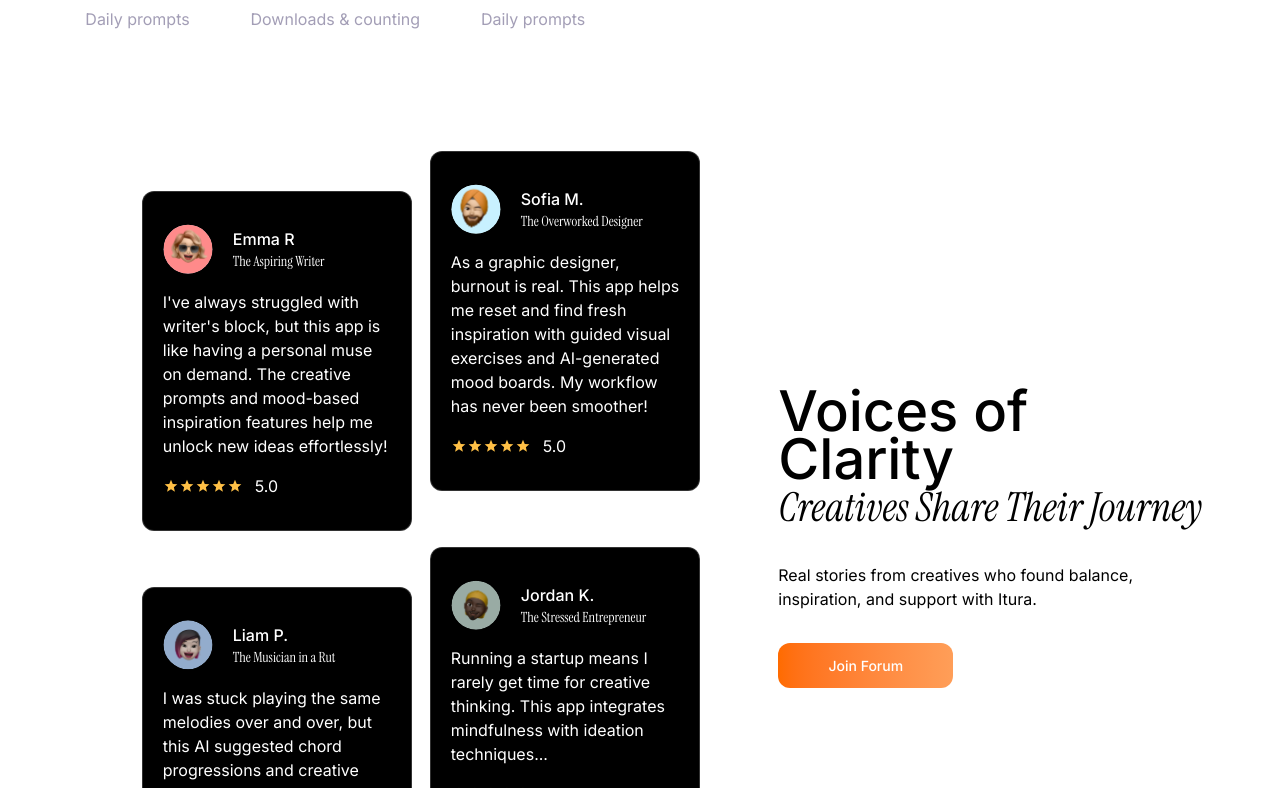
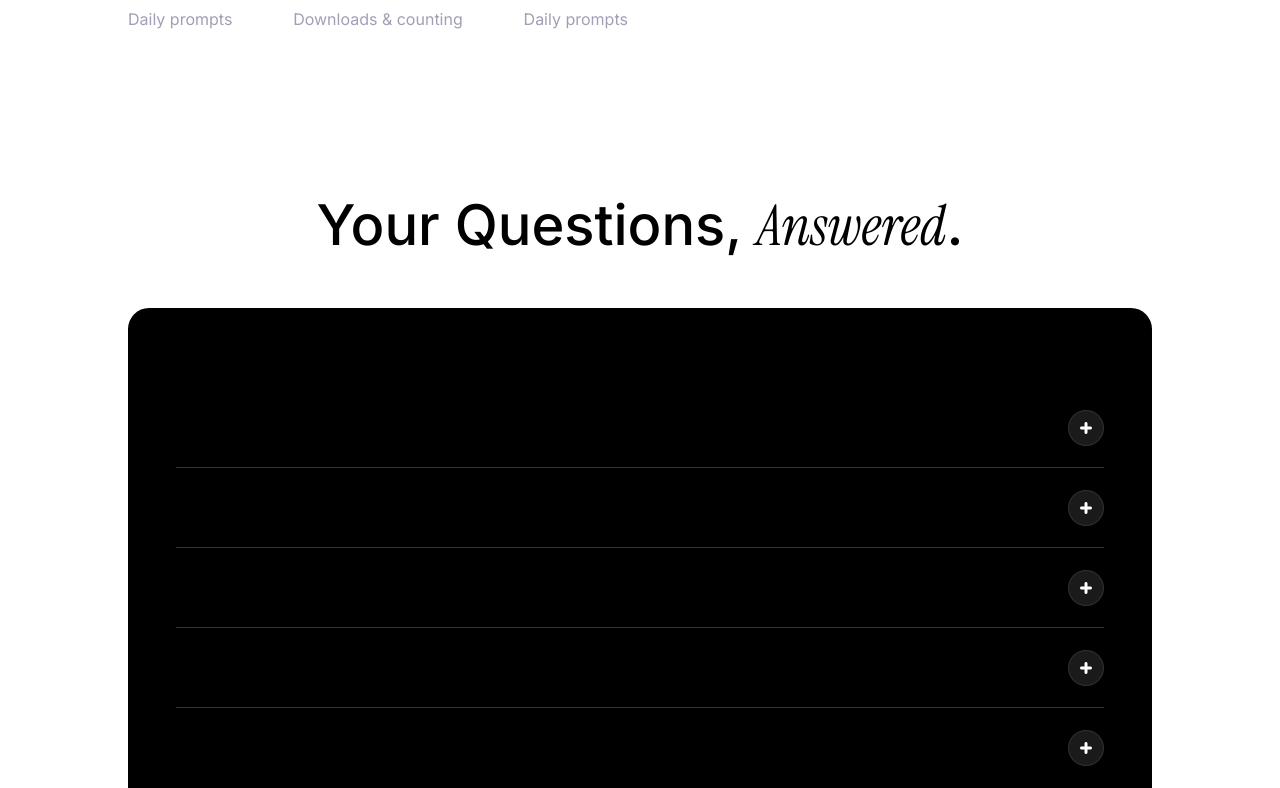
Before and after one commit to EncompassWell/Itura-FE-V2, a React (Vite) app: page / in a window 1280 px wide. Shown: the part 972-1760 px from the top of the page. Built offline with nearby package versions, Linux system fonts and the light colour scheme.

Commit message:
faq section

```diff
--- a/package.json
+++ b/package.json
@@ -11,6 +11,7 @@
   },
   "dependencies": {
     "@tailwindcss/vite": "^4.1.4",
+    "framer-motion": "^12.9.1",
     "hamburger-react": "^2.5.2",
     "prop-types": "^15.8.1",
     "react": "^19.0.0",
--- /dev/null
+++ b/src/components/home/FAQ.jsx
@@ -0,0 +1,114 @@
+import React, { useState, useContext } from "react";
+import { useThemeStyle } from "../../hooks/useThemeStyle";
+import { TiMinus } from "react-icons/ti";
+import { TiPlus } from "react-icons/ti";
+import { motion, AnimatePresence } from "framer-motion";
+import { ThemeContext } from "../../context/ThemeProvider";
+
+const FAQ = () => {
+  const bgClass = useThemeStyle("bg-black", "bg-white/10");
+  const { theme } = useContext(ThemeContext);
+
+  const isDark = theme === "dark";
+  const [openFaqId, setOpenFaqId] = useState(null);
+  const questions = [
+    {
+      id: 1,
+      question: "Is Itura free to use?",
+      answer:
+        "We offer a free plan with essential features, plus premium options for deeper wellness support.",
+    },
+    {
+      id: 2,
+      question: "How do I get started?",
+      answer:
+        "We offer a free plan with essential features, plus premium options for deeper wellness support.",
+    },
+    {
+      id: 3,
+      question: "What makes Itura different from other wellness apps?",
+      answer:
+        "We offer a free plan with essential features, plus premium options for deeper wellness support.",
+    },
+    {
+      id: 4,
+      question: "Do I need to be an artist to use Itura?",
+      answer:
+        "We offer a free plan with essential features, plus premium options for deeper wellness support.",
+    },
+    {
+      id: 5,
+      question: "Is Itura a replacement for therapy?",
+      answer:
+        "We offer a free plan with essential features, plus premium options for deeper wellness support.",
+    },
+  ];
+
+  const handleOpen = (id) => {
+    setOpenFaqId((prev) => (prev === id ? null : id));
+  };
+
+  return (
+    <div className="lg:w-[80%] md:w-[80%] w-[90%] mx-auto lg:my-30 md:my-24 my-14 overflow-hidden">
+      <h2 className="text-[42px] lg:text-[56px] md:text-[56px] font-medium text-center mb-10">
+        Your Questions,{" "}
+        <span className="font-instrumentSerif italic">Answered</span>.
+      </h2>
+      <div
+        className={`rounded-[21px] lg:py-20 md:py-20 lg:px-12 md:px-10 p-6 relative ${bgClass}`}
+      >
+        {questions.map((info) => (
+          <div
+            key={info.id}
+            className="border-b border-white/20 py-5 transition-all duration-300 accordion-card"
+          >
+            <div
+              className="flex justify-between items-center cursor-pointer"
+              onClick={() => handleOpen(info.id)}
+            >
+              <h2 className="text-[12px] lg:text-[26px] md:text-[26px]">
+                {info.question}
+              </h2>
+              <div className="text-[18px]">
+                {openFaqId === info.id ? (
+                  <div className="shadow-lg border border-white/10 rounded-full p-2 bg-textGrey text-black">
+                    <TiMinus />
+                  </div>
+                ) : (
+                  <div className="shadow-lg border border-white/10 rounded-full p-2 bg-white/10 text-white">
+                    <TiPlus />
+                  </div>
+                )}
+              </div>
+            </div>
+            <AnimatePresence>
+              {openFaqId === info.id && (
+                <motion.div
+                  key="answer"
+                  initial={{ opacity: 0, height: 0 }}
+                  animate={{ opacity: 1, height: "auto" }}
+                  exit={{ opacity: 0, height: 0 }}
+                  transition={{ duration: 0.3 }}
+                  className="overflow-hidden"
+                >
+                  <p className="mt-4 text-[10px] lg:text-[16px] md:text-[16px]">
+                    {info.answer}
+                  </p>
+                </motion.div>
+              )}
+            </AnimatePresence>
+          </div>
+        ))}
+        {isDark && (
+            <div>
+        <div className="w-[180px] h-[90px] lg:w-[300px] lg:h-[150px] md:w-[300px] md:h-[150px] bg-linear-to-b from-gradientYellow to-gradientRed blur-[100px] rounded-bl-full rounded-br-full shadow-xl absolute lg:left-20 md:left-20 left-0 top-0 z-0"></div>
+        <div className="w-[180px] h-[90px] lg:w-[300px] lg:h-[150px] md:w-[300px] md:h-[150px] bg-linear-to-b from-gradientYellow to-gradientRed blur-[100px] rounded-bl-full rounded-br-full shadow-xl absolute lg:right-20 md:right-20 right-0 bottom-0 rotate-180 z-0"></div>
+        </div>
+      )}
+      </div>
+
+    </div>
+  );
+};
+
+export default FAQ;
--- a/src/components/home/Footer.jsx
+++ b/src/components/home/Footer.jsx
@@ -11,7 +11,7 @@ const Footer = () => {
   const currentYear = new Date().getFullYear();
 
   return (
-    <footer className="bg-footerBg w-[95%] mx-auto  text-white font-dmSans">
+    <footer className="bg-footerBg px-6 mx-auto  text-white font-dmSans">
       <div className="border-white/10 border-t border-l border-r rounded-tr-2xl rounded-tl-2xl">
       <div className="flex lg:justify-between text-center lg:text-left md:text-left w-[100%] lg:w-[80%] md:w-[80%] mx-auto py-20 lg:flex-row md:flex-row flex-col">
         <div className="w-[30%] lg:mx-0 md:mx-0 mx-auto">
--- a/src/components/home/Hero.jsx
+++ b/src/components/home/Hero.jsx
@@ -10,7 +10,7 @@ const Hero = () => {
 
   return (
     <div className="flex flex-col lg:flex-row md:flex-row justify-between my-16 items-center">
-      <div className="w-[95%] mx-auto lg:w-[40%] md:w-[45%] lg:ml-auto lg:mr-0 text-center lg:text-left md:text-left mb-8">
+      <div className="w-[95%] mx-auto lg:w-[40%] md:w-[45%] text-center lg:text-left md:text-left mb-8">
         <p className="flex py-3 rounded-full text-orange border border-lightOrange items-center w-[100%] lg:w-[50%] md:w-[65%] mb-2 justify-center text-[14px]"><GoDotFill className="text-3xl"/> Your AI Art Therapy Studio</p>
         <h1 className="text-[51px] lg:text-[71px] md:text-[71px] font-medium">
           Nurture Your{" "}
@@ -52,7 +52,7 @@ const Hero = () => {
           </div>
         </div>
       </div>
-      <div className="w-[95%] mx-auto lg:w-[40%] md:w-[45%] mb-8">
+      <div className="w-[95%] mx-auto lg:mx-0 md:mx-0 lg:w-[40%] md:w-[45%] mb-8">
         <img src={heroImg} alt="" />
       </div>
     </div>
--- a/src/components/home/Review.jsx
+++ b/src/components/home/Review.jsx
@@ -36,14 +36,15 @@ const Review = () => {
   ];
 
   const bgClass = useThemeStyle("bg-black", "bg-white/10");
+
   return (
-    <div className="flex justify-between flex-col lg:flex-row md:flex-row w-[90%] mx-auto my-10">
-      <div className="flex justify-between flex-wrap flex-col lg:flex-row md:flex-row lg:w-[50%] md:w-[50%] w-[95%] mx-auto py-6  items-start">
+    <div className="flex justify-between flex-col lg:flex-row md:flex-row lg:w-[80%] md:w-[80%] w-[90%] mx-auto my-10">
+      <div className="flex justify-between flex-wrap flex-col lg:flex-row md:flex-row lg:w-[52%] md:w-[52%] w-[95%] mx-auto lg:mx-0 md:mx-0 py-6  ">
         {reviews.map((review, index) => (
           <div
             key={index}
             className={`
-          lg:w-[47%] md:w-[47%] w-[100%]
+          lg:w-[47%] md:w-[50%] w-[100%]
           mx-auto p-5 py-8 border border-white/20 mb-4
           rounded-xl self-start ${bgClass}
           min-h-[320px] text-white
@@ -72,7 +73,7 @@ const Review = () => {
           </div>
         ))}
       </div>
-      <div className="lg:w-[38%] md:w-[38%] w-[100%] my-auto text-center lg:text-left md:text-left">
+      <div className="lg:w-[40%] md:w-[40%] w-[100%] my-auto text-center lg:text-left md:text-left">
         <h2 className="text-[42px] lg:text-[56px] md:text-[56px] font-medium flex flex-col leading-12">
           Voices of Clarity{" "}
           <span className="text-[30px] lg:text-[40px] md:text-[40px] font-instrumentSerif italic">
--- a/src/index.css
+++ b/src/index.css
@@ -29,3 +29,7 @@
   background: #FFFFFF;
   color: #030A04;
 }
+
+.accordion-card:nth-child(5) {
+  border-bottom: 0;
+}
--- a/src/pages/core/Home.jsx
+++ b/src/pages/core/Home.jsx
@@ -1,24 +1,27 @@
-import React, { useContext } from 'react'
-import Header from '../../components/home/Header'
-import Footer from '../../components/home/Footer'
-import { ThemeContext } from '../../context/ThemeProvider'
-import Hero from '../../components/home/Hero'
-import Review from '../../components/home/Review'
+import React, { useContext } from "react";
+import Header from "../../components/home/Header";
+import Footer from "../../components/home/Footer";
+import { ThemeContext } from "../../context/ThemeProvider";
+import Hero from "../../components/home/Hero";
+import Review from "../../components/home/Review";
+import FAQ from "../../components/home/FAQ";
 
 const Home = () => {
-  const {theme } = useContext(ThemeContext)
+  const { theme } = useContext(ThemeContext);
 
-  const isDark = theme === "dark"
+  const isDark = theme === "dark";
   return (
-    <main className='relative'>
-        <Header />
-        {isDark && <div className='w-[500px] h-[500px] bg-linear-to-b from-gradientYellow to-gradientRed blur-[315px] rounded-full absolute left-1/2 top-[-270.5px] transform -translate-x-1/2 z-0'>
-        </div>}
-        <Hero />
-        <Review />
-        <Footer />
+    <main className="relative">
+      <Header />
+      {isDark && (
+          <div className="w-[706px] h-[353px] bg-linear-to-b from-gradientYellow to-gradientRed blur-[315px] rounded-bl-full rounded-br-full absolute left-1/2 top-0 transform -translate-x-1/2 z-0"></div>
+      )}
+      <Hero />
+      <FAQ />
+      <Review />
+      <Footer />
     </main>
-  )
-}
+  );
+};
 
-export default Home
+export default Home;
```
Also changed, not shown: src/assets/pharos.png (added), 1 other file (tests, documents, lock files or other folders).
